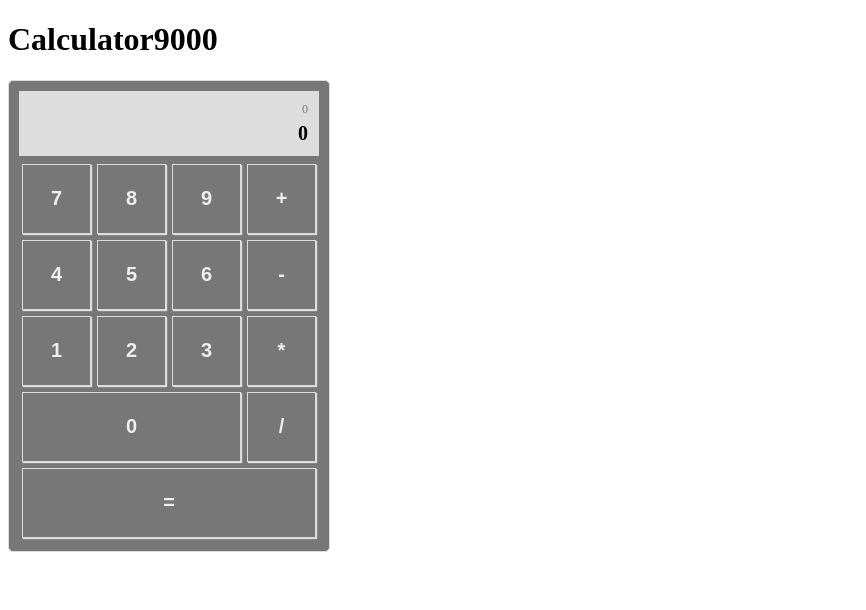
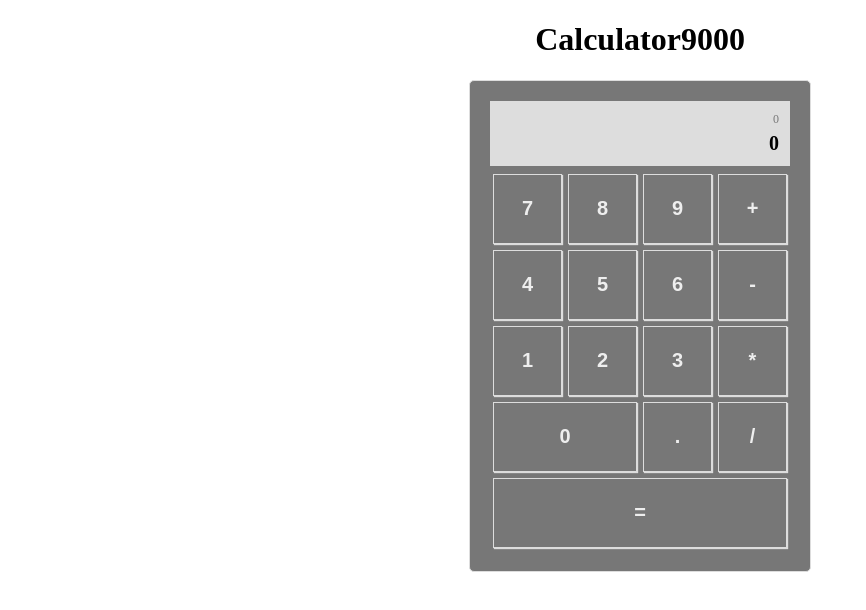
Before and after one commit to alban-martinant-de-preneuf/calculator9000, a React (Vite) app: page / in a window 1280 px wide. Shown: the top 610 px of the page, without its empty margins (0-866 px from the left). Built offline with nearby package versions, Linux system fonts and the light colour scheme.

Commit message:
calculate ok

```diff
--- a/src/App.css
+++ b/src/App.css
@@ -1,9 +1,14 @@
+#root {
+    text-align: center;
+}
+
 .calculator {
     border: 1px solid #ddd;
     background-color: #777;
     border-radius: 5px;
     width: 300px;
-    padding: 10px;
+    padding: 20px;
+    margin: auto;
 }
 
 .screen {
@@ -41,8 +46,8 @@
 
 }
 
-.number_button:last-child {
-    width: 219px;
+.number_button:nth-last-child(2) {
+    width: 144px;
 }
 
 .numbers_operators_div {
--- a/src/components/BeautifulScreen.jsx
+++ b/src/components/BeautifulScreen.jsx
@@ -1,8 +1,8 @@
-function BeautifulScreen() {
+function BeautifulScreen({ calcul, result }) {
     return (
         <div className="screen">
-            <div className="current_calcul">0</div>
-            <div className="result">0</div>
+            <div className="current_calcul">{calcul}</div>
+            <div className="result">{result}</div>
         </div>
     );
 }
--- a/src/components/Calculator.jsx
+++ b/src/components/Calculator.jsx
@@ -4,17 +4,50 @@ import BeautifulScreen from './BeautifulScreen';
 import NumberButton from './NumberButton';
 import OperatorButton from './OperatorButton';
 import EqualButton from './EqualButton';
+import { useState } from 'react';
 
 function Calculator() {
+
+    const [calcul, setCalcul] = useState(0);
+    const [result, setResult] = useState(0);
+
+    const handleClick = (e) => {
+        calcul == 0 ? setCalcul(e.target.value) : setCalcul(calcul + e.target.value);
+    }
+
+    const handleEqual = (e) => {
+    //     let numbers = calcul.split(/[^0-9]/);
+    //     const operators = calcul.split(/[0-9]/).filter(operator => operator != '');
+    //     calculate(numbers, operators);
+        setResult(eval(calcul));
+    }
+
+    // const calculate = (numbers, operators) => {
+    //     operators.forEach((operator) => {
+    //         if (operator == '*' || operator == '/') {
+    //             if (operator == '*') {
+    //                 numbers[operators.indexOf(operator)] = parseInt(numbers[operators.indexOf(operator)]) * parseInt(numbers[operators.indexOf(operator) + 1]);
+    //             }
+    //             else {
+    //                 numbers[operators.indexOf(operator)] = parseInt(numbers[operators.indexOf(operator)]) / parseInt(numbers[operators.indexOf(operator) + 1]);
+    //             }
+    //             numbers.splice[operators.indexOf(operator) + 1, 1];
+    //             operators.splice[operators.indexOf(operator), 1];
+
+    //         }
+    //         console.log(numbers, operators);
+    //     });
+    // }
+
     return (
         <>
             <div className="calculator">
-                <BeautifulScreen />
+                <BeautifulScreen calcul={calcul} result={result} />
                 <div className="numbers_operators_div">
-                    <NumberButton />
-                    <OperatorButton />
+                    <NumberButton handleClick={handleClick} />
+                    <OperatorButton handleClick={handleClick} />
                 </div>
-                <EqualButton />
+                <EqualButton handleClick={handleEqual} />
             </div>
         </>
     );
--- a/src/components/EqualButton.jsx
+++ b/src/components/EqualButton.jsx
@@ -1,8 +1,8 @@
-function EqualButton() {
+function EqualButton({ handleClick }) {
     return (
         <>
             <div className="equal_div">
-                <button className="equal_button">=</button>
+                <button className="equal_button" onClick={handleClick}>=</button>
             </div>
         </>
     );
--- a/src/components/NumberButton.jsx
+++ b/src/components/NumberButton.jsx
@@ -1,12 +1,13 @@
-function NumberButton() {
+function NumberButton({ handleClick }) {
     const numbers = [7, 8, 9, 4, 5, 6, 1, 2, 3, 0];
 
     return (
         <>
             <div className="numbers_div">
                 {numbers.map((number, id) => (
-                    <button className="number_button" key={id}>{number}</button>
+                    <button className="number_button" key={id} onClick={handleClick} value={number}> {number}</button>
                 ))}
+                <button className="number_button" onClick={handleClick} value=".">.</button>
             </div>
         </>
     );
--- a/src/components/OperatorButton.jsx
+++ b/src/components/OperatorButton.jsx
@@ -1,11 +1,11 @@
-function OperatorButton(operator) {
+function OperatorButton({ handleClick }) {
     const operators = ['+', '-', '*', '/']
 
     return (
         <>
             <div className="operators_div">
                 {operators.map((operator, id) => (
-                    <button className="operator_button" key={id}>{operator}</button>
+                    <button className="operator_button" key={id} onClick={handleClick} value={operator}>{operator}</button>
                 ))}
             </div>
         </>
```
